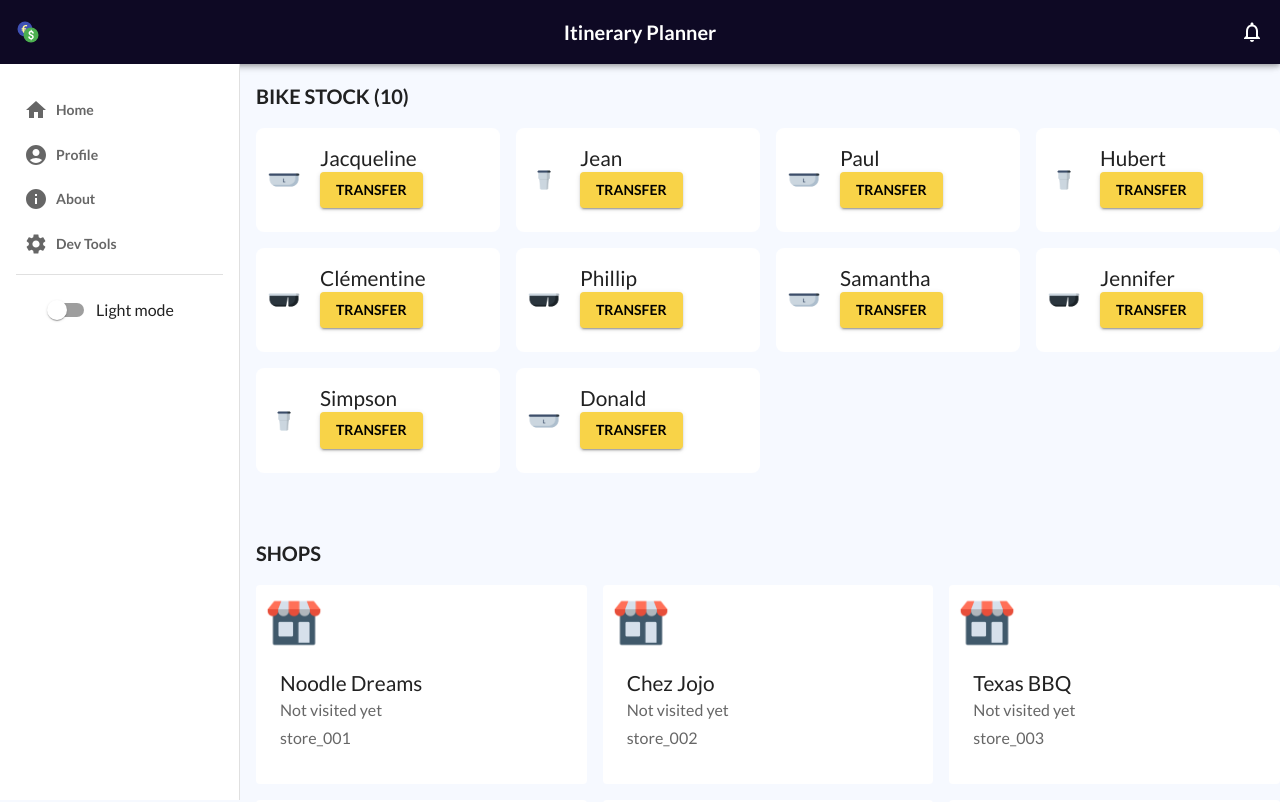
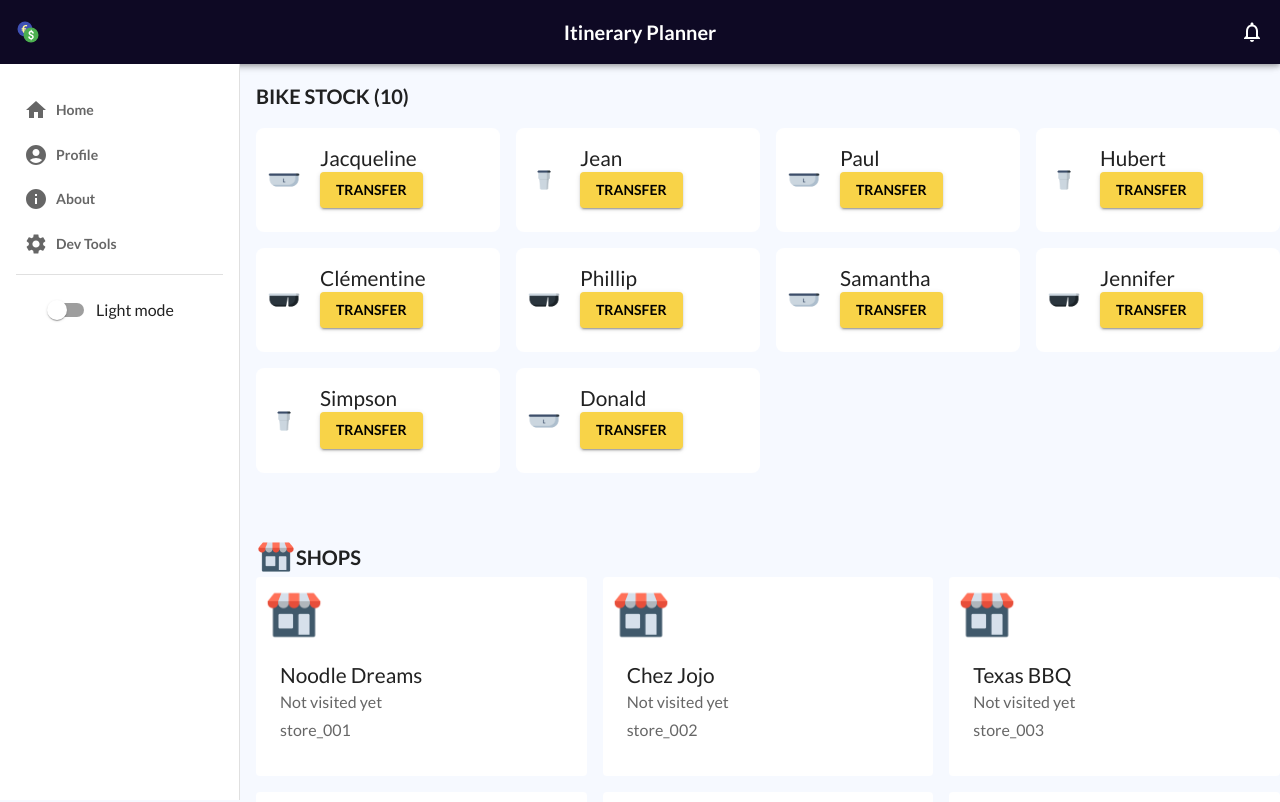
Before and after one commit to lydialawli/itinerary-planner-ly, a React (Create React App) app: page /dashboard in a window 1280 px wide. Shown: the top 802 px of the page. Built offline with nearby package versions, Linux system fonts and the light colour scheme.

Commit message:
add little icon shop

```diff
--- a/src/pages/Home/Home.tsx
+++ b/src/pages/Home/Home.tsx
@@ -1,11 +1,12 @@
 import React, { ReactElement } from 'react'
 import { useSelector } from 'react-redux'
-import { Paper, Typography, Grid, Button, Box, Divider } from '@mui/material'
+import { Paper, Typography, Grid, Button, Box, Divider, Avatar } from '@mui/material'
 import { Theme, useTheme } from '@mui/material/styles'
 import makeStyles from '@mui/styles/makeStyles'
 import { StoreState, Container, Store } from '../../interactions/reducers/containerReducer'
 import ShopCard from '../../components/ShopCard'
 import ContainerCard from '../../components/ContainerCard'
+import storePng from '../../assets/store-icon.png'
 
 const Home = (): ReactElement => {
   const classes = useStyles()
@@ -31,16 +32,16 @@ const Home = (): ReactElement => {
             ))}
         </Grid>
         <Box paddingY={theme.spacing(4)}></Box>
-
-        <Typography paddingBottom={theme.spacing(2)} variant="h6">
-          SHOPS
-        </Typography>
+        <Grid container alignItems="center" justifyContent="flex-start">
+          <Avatar src={storePng} />
+          <Typography variant="h6">SHOPS</Typography>
+        </Grid>
         <Grid container spacing={2} justifyContent="flex-start">
           {stores &&
             stores.length > 0 &&
             stores.map((shop) => (
               <Grid item xs={8} md={4}>
-                <ShopCard {...shop} key={shop.id} />{' '}
+                <ShopCard {...shop} key={shop.id} />
               </Grid>
             ))}
         </Grid>
```
